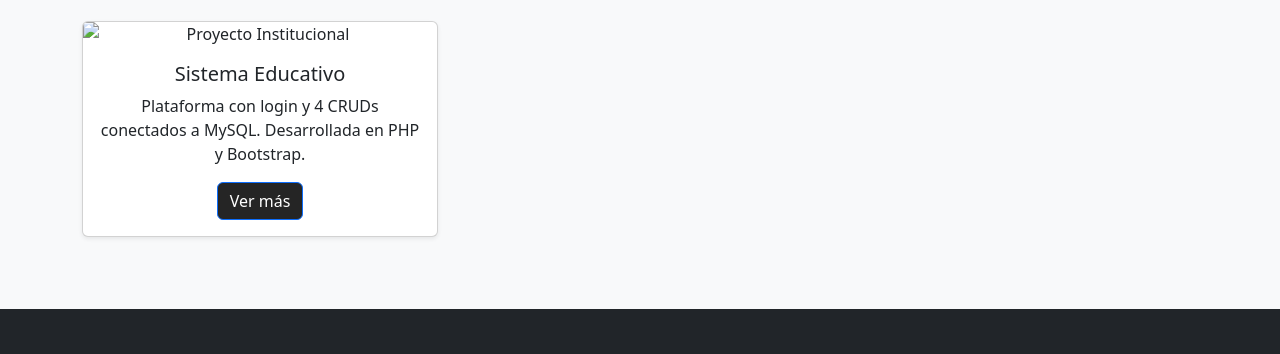
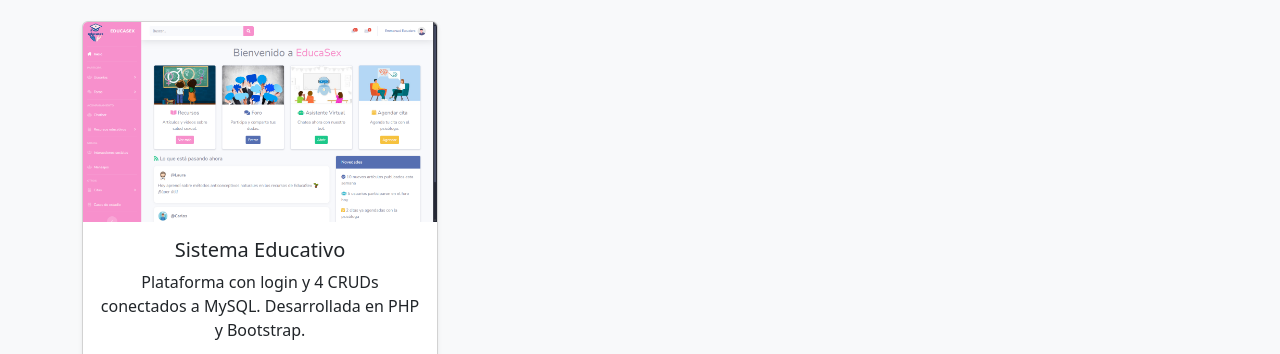
Before and after one commit to emmdegoj/Portafolio, a plain HTML site: page index.html in a window 1280 px wide. Shown: the part 440-794 px from the top of the page. Drawn offline with nearby package versions, Linux system fonts and the light colour scheme.

Commit message:
Update index.html

```diff
--- a/index.html
+++ b/index.html
@@ -43,7 +43,7 @@
       <!-- Proyecto 1 -->
       <div class="col-md-4 mb-4">
         <div class="card shadow-sm">
-          <img src="dashboard.png" class="card-img-top" alt="Proyecto Institucional">
+          <img src="img/dashboard.png" class="card-img-top" alt="Proyecto Institucional">
           <div class="card-body">
             <h5 class="card-title">Sistema Educativo</h5>
             <p class="card-text">
```
